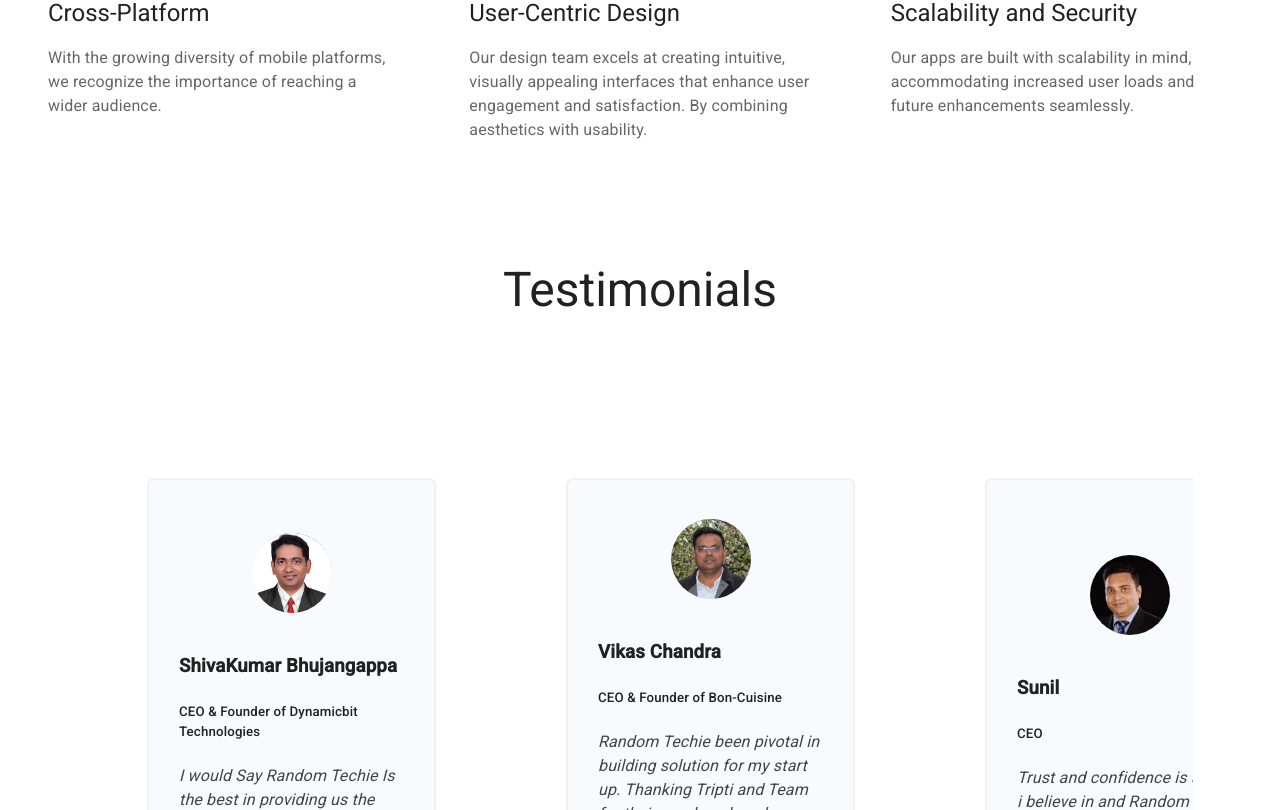
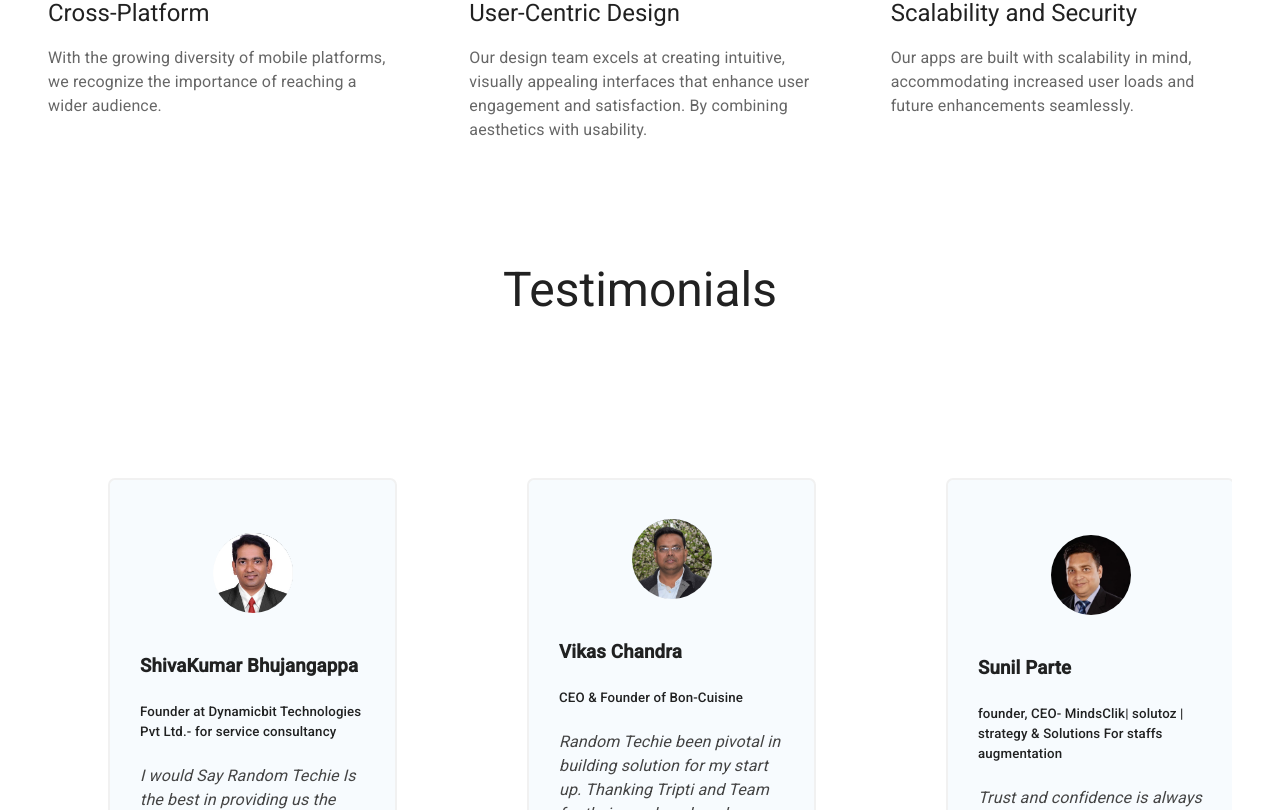
Before and after one commit to Mdyaseenattar2/RandomTechie, a React (Create React App) app: page / in a window 1280 px wide. Shown: the part 1630-2440 px from the top of the page. Built offline with nearby package versions, Linux system fonts and the light colour scheme; a web font is replaced by a local one.

Commit message:
testimonial content changes

```diff
--- a/src/logged_out/components/home/Testimonial.js
+++ b/src/logged_out/components/home/Testimonial.js
@@ -92,7 +92,8 @@ const data = [
     testimonial:
       "I would Say Random Techie Is the best in providing us the great resources everytime we need.",
     image: "/images/logged_out/testimonials/testimonials-2.jpeg",
-    designation: "CEO & Founder of Dynamicbit Technologies",
+    designation:
+      "Founder at Dynamicbit Technologies Pvt Ltd.- for service consultancy",
   },
   {
     id: 3,
@@ -104,11 +105,12 @@ const data = [
   },
   {
     id: 4,
-    username: "Sunil",
+    username: "Sunil Parte",
     testimonial:
       "Trust and confidence is always i believe in and Random Techie address it very well.",
     image: "/images/logged_out/testimonials/testimonials-4.jpeg",
-    designation: "CEO",
+    designation:
+      "founder, CEO- MindsClik| solutoz | strategy & Solutions For staffs augmentation",
   },
   {
     id: 5,
@@ -116,7 +118,8 @@ const data = [
     testimonial:
       "Random Techie design and ability to drive the system is best strength they have.",
     image: "/images/logged_out/testimonials/testimonials-5.jpeg",
-    designation: "Founder Clover Bay Technologies Pvt. Ltd.",
+    designation:
+      "Founder Clover Bay Technologies Pvt. Ltd For staffs augmentation.",
   },
 ];
 
@@ -127,7 +130,7 @@ function Testimonial(props) {
 
   return (
     <div style={{ backgroundColor: "#FFFFFF" }}>
-      <div className="container lg-p-top">
+      <div className="container-fluid lg-p-top">
         <Typography variant="h3" align="center" className="lg-mg-bottom">
           Testimonials
         </Typography>
```
